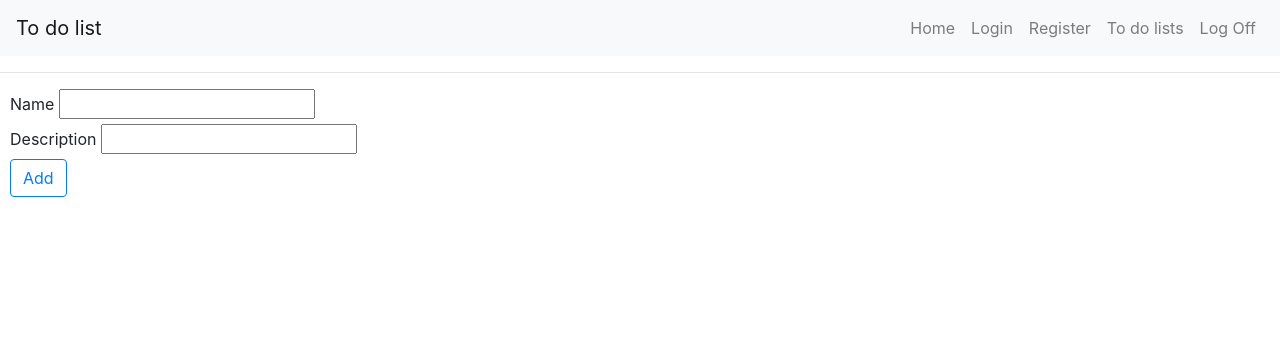
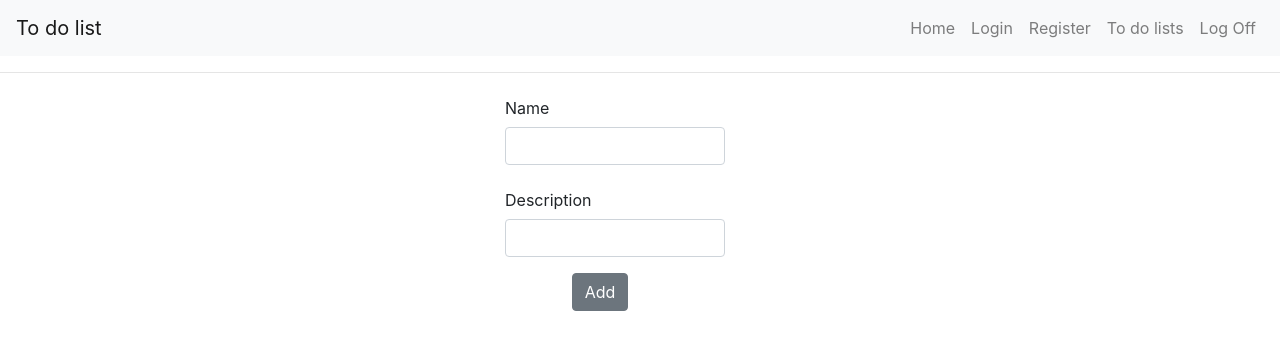
Before and after one commit to nastia1998/Client, a React (Create React App) app in the folder todolist/: page /todolists in a window 1280 px wide. Shown: the top 350 px of the page. Built offline with nearby package versions, Linux system fonts and the light colour scheme.

Commit message:
change style, update code and delete unneccasery things

```diff
--- a/todolist/src/components/TodoList.js
+++ b/todolist/src/components/TodoList.js
@@ -1,12 +1,24 @@
 import React, { Component } from 'react';
-import { Button, Modal, ModalHeader, ModalBody, ModalFooter } from 'reactstrap';
+import {
+    Button,
+    Modal,
+    ModalHeader,
+    ModalBody,
+    ModalFooter,
+    ListGroup,
+    ListGroupItem,
+    Container,
+    Row,
+    Col,
+    Input,
+    Form, FormGroup, Label
+} from 'reactstrap';
 import axios from "axios";
 
 import TaskList from './TaskList';
 import '../styles/TodoList.css'
 
 import { Redirect } from 'react-router-dom';
-
 
 class TodoList extends Component {
 
@@ -29,7 +41,6 @@ class TodoList extends Component {
             localStorage.removeItem('token')
             localStorage.removeItem('userId')
         }
-
     }
 
     addTodoList = async(event) => {
@@ -55,6 +66,7 @@ class TodoList extends Component {
 
     deleteTodoList = event => {
         this.setState({listId: event.target.id}, () => {
+            console.log('sjfs', event)
             axios
                 .delete(`https://localhost:44390/api/users/${localStorage.getItem('userId')}/todolists/${this.state.listId}`, {headers: {"Authorization": `Bearer ${localStorage.getItem('token')}`} })
                 .then(response => {
@@ -76,7 +88,6 @@ class TodoList extends Component {
         })
     }
 
-
     openModal = listId => {
 
         this.setState((prevState) => ({
@@ -84,8 +95,7 @@ class TodoList extends Component {
         }));
 
         if(!this.state.modal) {
-            console.log('ggggggggggggg', listId)
-            this.loadData(listId)
+            //this.loadData(listId)
         }
 
     }
@@ -122,21 +132,23 @@ class TodoList extends Component {
         return this.props.loggedIn ?
             (
             <div>
-                <div className="lists">
-                    { this.state.todoList.map(c =>
-                        <p key={c.id}>
-                            <Button onClick={() => this.openModal(c.id)}>
-                                <div id={c.id} name={c.name}> {c.id} {c.name} {c.description} </div>
-                            </Button>
-                            <Button outline id={c.id} color="danger" onClick={this.deleteTodoList}> X </Button>
-                        </p>
-                        )
-                    }
+                {this.state.todoList.map(item =>
+                    <Container key={item.id} className="todo">
+                        <ListGroup>
+                            <Row>
+                                <Col xs="auto">
+                                    <ListGroupItem key={item.id} tag="button" onClick={()=>this.openModal(item.id)}>{item.name} | {item.description}</ListGroupItem>
+                                </Col>
+                                <Button id={item.id} color="danger" onClick={this.deleteTodoList} close>x</Button>
+                            </Row>
+                        </ListGroup>
+                    </Container>
+                )}
                 <Modal isOpen={this.state.modal} toggle={this.openModal} className={this.props.className} tasks={this.state.taskList}>
                     <ModalHeader toggle={this.openModal}>Tasks</ModalHeader>
                     <ModalBody>
                         <div>
-                                <TaskList addList={this.addTaskList} deleteList={this.deleteTaskList} listId={this.state.listId} tasks={this.state.taskList} />
+                            <TaskList listId={this.state.listId} />
                         </div>
                     </ModalBody>
                     <ModalFooter>
@@ -144,13 +156,29 @@ class TodoList extends Component {
                         <Button color="secondary" >Cancel</Button>
                     </ModalFooter>
                 </Modal>
-                </div>
                 <hr />
-                <div className="lists">
-                    <label>Name</label> <input type="text" onChange={this.updateInputName} /><br />
-                    <label>Description</label> <input type="text" onChange={this.updateInputDescr} /><br />
-                    <Button outline color="primary" onClick={this.addTodoList}>Add</Button>
-                </div>
+                <Container>
+                    <Form onSubmit={this.handleSubmit}>
+                        <FormGroup row>
+                            <Label for="Name" sm={7}>Name</Label>
+                            <Col sm={10}>
+                                <Input type="text" name="name" id="Name" onChange={this.updateInputName} required />
+                            </Col>
+                        </FormGroup>
+                        <FormGroup row>
+                            <Label for="Description" sm={7}>Description</Label>
+                            <Col sm={10}>
+                                <Input type="text" name="description" id="Description" onChange={this.updateInputDescr} required />
+                            </Col>
+                        </FormGroup>
+                        <FormGroup check row>
+                            <Col sm={{ size: 10, offset: 2 }}>
+                                <Button onClick={this.addTodoList}>Add</Button>
+                            </Col>
+                        </FormGroup>
+                    </Form>
+                </Container>
+
             </div>
         ) : <Redirect to='/login'/> ;
     }
--- a/todolist/src/styles/TodoList.css
+++ b/todolist/src/styles/TodoList.css
@@ -1,11 +1,16 @@
 .lists {
-    margin-left: 10px;
+    text-align: center;
     margin-top: 10px;
 }
 
 .container {
     display: flex;
     width: 300px;
+}
+
+.todo {
+    margin-top: 20px;
+    text-align: center;
 }
 
 .label {
```
Lines whose indentation alone changed are shown as unchanged.
